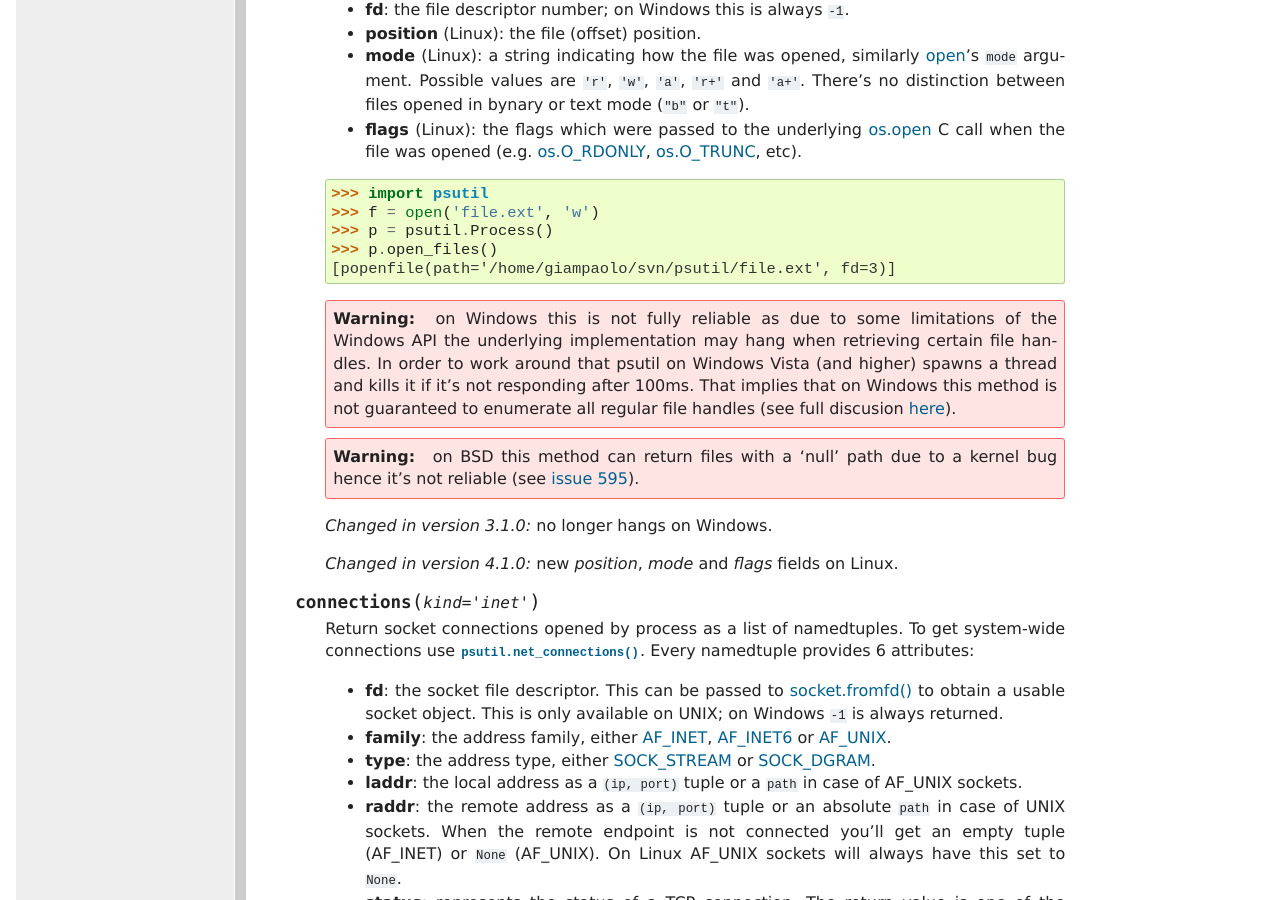
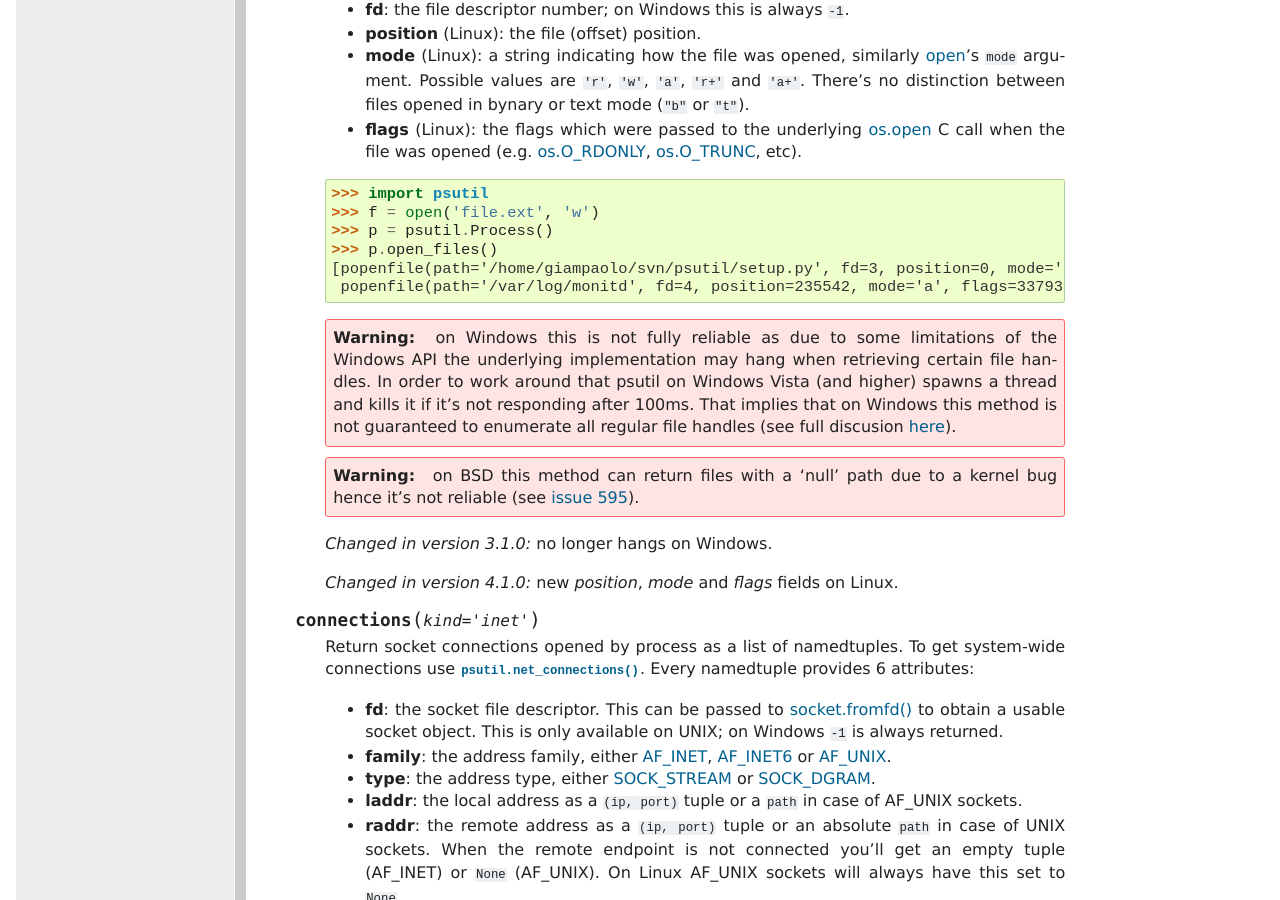
Before and after one commit to giampaolo/psutil, a Sphinx documentation site: the page built from docs/index.rst, in a window 1280 px wide and 900 px high, scrolled down 19182 px. Built offline with Sphinx 7.4.7, drawn with Linux system fonts in a browser that asks for light colours; formulas are drawn with MathJax 3.

Commit message:
update doc

```diff
--- a/README.rst
+++ b/README.rst
@@ -254,7 +254,8 @@ Process management
     pio(read_count=478001, write_count=59371, read_bytes=700416, write_bytes=69632)
     >>>
     >>> p.open_files()
-    [popenfile(path='/home/giampaolo/svn/psutil/somefile', fd=3)]
+    [popenfile(path='/home/giampaolo/svn/psutil/setup.py', fd=3, position=0, mode='r', flags=32768),
+     popenfile(path='/var/log/monitd', fd=4, position=235542, mode='a', flags=33793)]
     >>>
     >>> p.connections()
     [pconn(fd=115, family=<AddressFamily.AF_INET: 2>, type=<SocketType.SOCK_STREAM: 1>, laddr=('10.0.0.1', 48776), raddr=('93.186.135.91', 80), status='ESTABLISHED'),
--- a/docs/index.rst
+++ b/docs/index.rst
@@ -1223,7 +1223,8 @@ Process class
      >>> f = open('file.ext', 'w')
      >>> p = psutil.Process()
      >>> p.open_files()
-     [popenfile(path='/home/giampaolo/svn/psutil/file.ext', fd=3)]
+     [popenfile(path='/home/giampaolo/svn/psutil/setup.py', fd=3, position=0, mode='r', flags=32768),
+      popenfile(path='/var/log/monitd', fd=4, position=235542, mode='a', flags=33793)]
 
      .. warning::
        on Windows this is not fully reliable as due to some limitations of the
```
Also changed, not shown: 2 other files.
